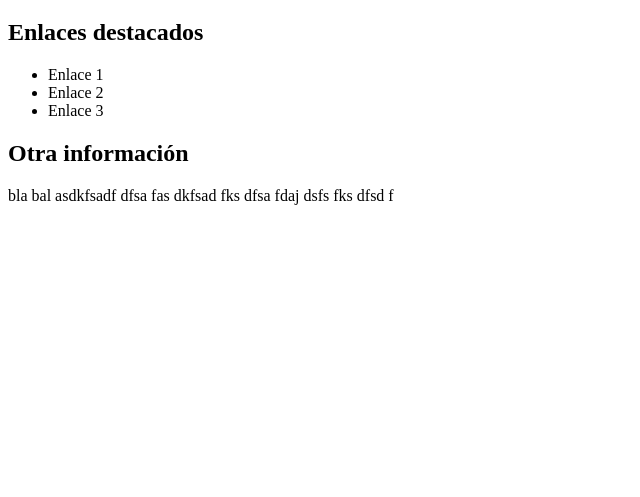
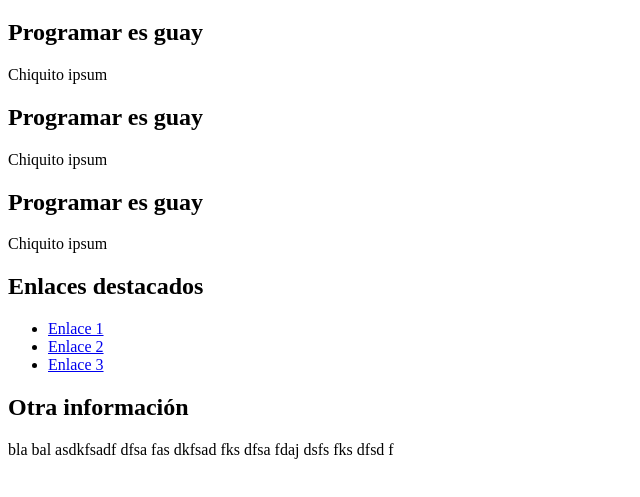
Before and after one commit to AsterixKo/pruebas-js-dom, a plain HTML site: page index.html in a window 1280 px wide. Shown: the part 61-558 px from the top of the page, without its empty margins (0-640 px from the left). Drawn offline with Linux system fonts and the light colour scheme.

Commit message:
Añadir más pruebas

```diff
--- a/index.html
+++ b/index.html
@@ -1,22 +1,38 @@
 <!DOCTYPE html>
 <html lang="en">
+
 <head>
     <meta charset="UTF-8">
     <meta name="viewport" content="width=device-width, initial-scale=1.0">
     <title>Document</title>
+    <link rel="stylesheet" href="style.css">
+</head>
 
-</head>
 <body>
     <header>
         <h1>Bienvenido a mi prueba</h1>
     </header>
     <main>
+        <section>
+            <article id="featured">
+                <h2>Programar es guay</h2>
+                <p>Chiquito ipsum</p>
+            </article>
+            <article>
+                <h2>Programar es guay</h2>
+                <p>Chiquito ipsum</p>
+            </article>
+            <article>
+                <h2>Programar es guay</h2>
+                <p>Chiquito ipsum</p>
+            </article>
+        </section>
         <section class="link-section">
             <h2>Enlaces destacados</h2>
             <ul>
-                <li><a>Enlace 1</a></li>
-                <li><a>Enlace 2</a></li>
-                <li><a>Enlace 3</a></li>
+                <li><a href="#">Enlace 1</a></li>
+                <li><a href="#">Enlace 2</a></li>
+                <li><a href="#">Enlace 3</a></li>
             </ul>
         </section>
         <section class="link-section">
@@ -27,4 +43,5 @@
     <!-- para asegurarnos de que el dom este disponible ponemos abajo el script -->
     <script src="./js/index.js"></script>
 </body>
+
 </html>
--- a/js/index.js
+++ b/js/index.js
@@ -1,6 +1,39 @@
 
-const item2 = document.getElementsByClassName('link-section');
+// const item2 = document.getElementsByClassName('link-section');
 
-console.log(item2);
+// // console.log(item2);
+// // console.log('item2[1]', item2[1].innerHTML);
 
-console.log('item2[1]', item2[1].innerHTML);
+// const item3 = document.getElementsByTagName('p');
+// console.log(item3);
+
+// console.log(item3[1]);
+
+// // cambiamos su contenido
+// item3[1].innerText='Hola que tal'
+
+//-----------
+// const header = document.getElementsByTagName('header');
+// const name = prompt('Dime tu nombre');
+// if(name !== ''){
+//     header[0].innerHTML=`<h1>Bienvenido a mi página ${name}</h1>`;
+// }
+// console.log(header);
+//-----------
+
+// SELECTOR POR ID, CLASE, O ETIQUETA querySelector
+// const myElememnt = document.querySelector('.link-section');//solo me ha seleccionado el primer elmento
+// const myElementById = document.querySelector('#featured');
+
+// console.log(myElememnt);
+//console.log(myElementById);
+
+//querySelectorAll
+// const myElementByClass = document.querySelectorAll('link-section');
+// console.log(myElementByClass);
+
+// const myElementById = document.querySelector('#featured');
+// myElementById.style.color='red';
+
+// const featuredArticle = document.getElementById('featured');
+// featuredArticle.className = 'featured-article';
--- /dev/null
+++ b/style.css
@@ -0,0 +1,7 @@
+.featured-article {
+    background-color: red;
+}
+
+.testing {
+    /* font-size: ; */
+}
```
